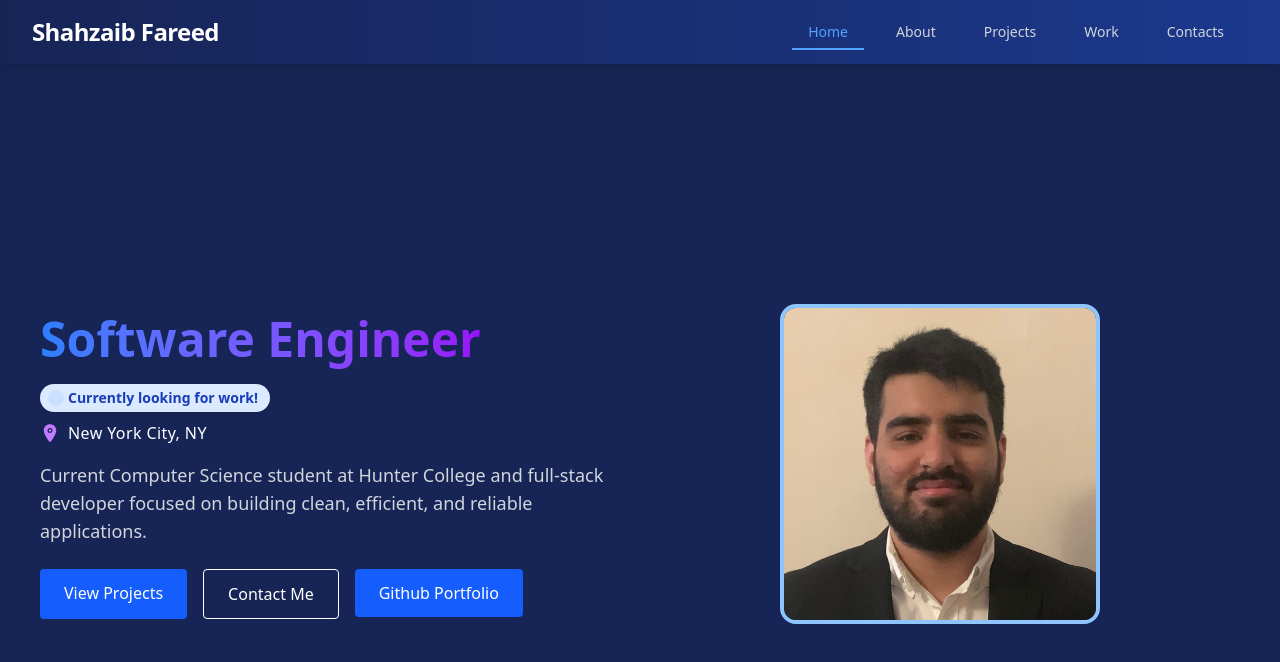
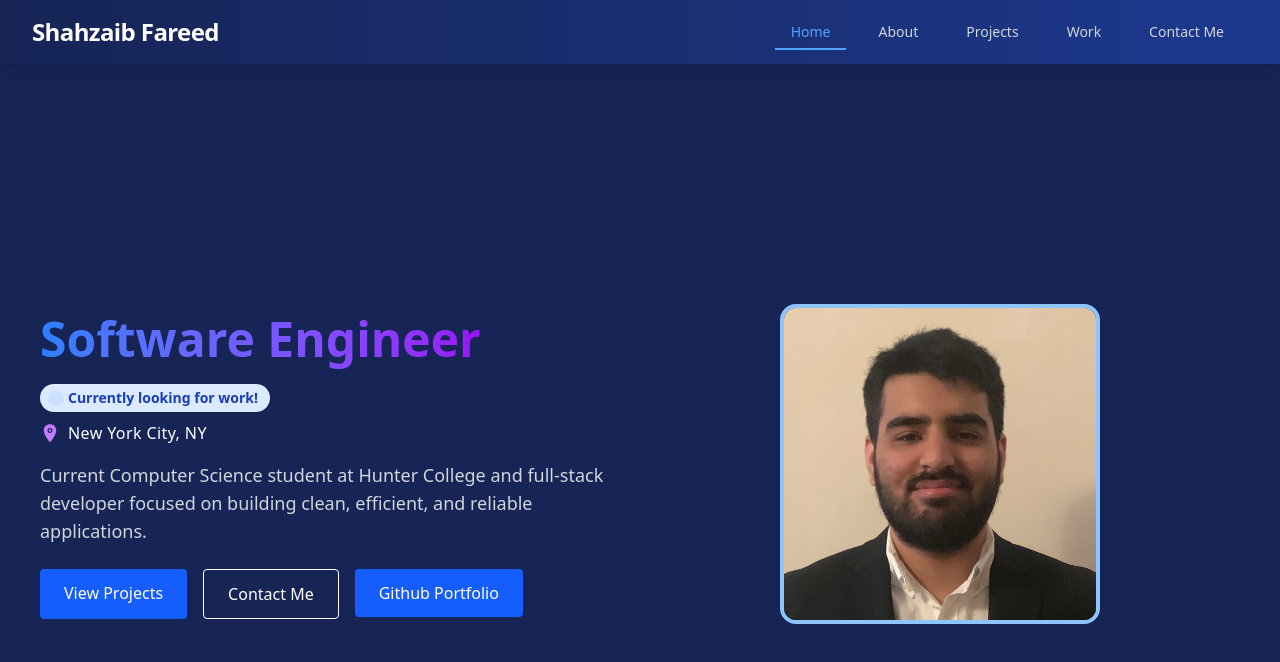
Before and after one commit to Shahzaibf/Portfolio-Website, a React (Vite) app in the folder portfolio/: page / in a window 1280 px wide. Shown: the top 662 px of the page. Built offline with nearby package versions, Linux system fonts and the light colour scheme.

Commit message:
Fixed ordering

```diff
--- a/portfolio/src/components/Navbar.jsx
+++ b/portfolio/src/components/Navbar.jsx
@@ -9,7 +9,7 @@ const links = [
   { to: "/about", label: "About" },
   { to: "/projects", label: "Projects" },
   { to: "/work", label: "Work"},
-  { to: "/contacts", label: "Contacts" },
+  { to: "/contacts", label: "Contact Me" },
 ];
 
 const NavLinks = ({ isMobile = false }) => {
--- a/portfolio/src/utils/proj.js
+++ b/portfolio/src/utils/proj.js
@@ -5,14 +5,6 @@ export const initialProjects = [
       "This portfolio site! Created to have others see it and get in touch! Hoping for you to understand my skillset, personality, and goals!",
     techstack: ["React.js", "Tailwind"],
     githublink: "https://github.com/Shahzaibf/Portfolio-Website",
-    gitLink: true,
-  },
-  {
-    title: "MERN Product Page Application",
-    description:
-      "A full-stack web application that lets users create, view, update, and delete products. Built with the MERN stack, it features a responsive UI with Chakra UI, modal-based editing, and dynamic routing. Ideal for managing a simple product catalog.",
-    techstack: ["MongoDB", "Express.js", "React.js", "Node.js"],
-    githublink: "https://github.com/Shahzaibf/Product-Page",
     gitLink: true,
   },
   {
@@ -36,6 +28,14 @@ export const initialProjects = [
       "App for helping gamers find teams by matching them based on game preferences, playstyle, playtime, and region. It features chat for coordination and a reputation system to reward positive interactions and report issues. Mainly handled cloud computing, architecture, cloud functions, and database management.",
     techstack: ["Lambda", "EC2", "PostgreSQL", "Docker", "Go"],
     githublink: "https://github.com/Evantopian/Nexus/tree/cloud",
+    gitLink: true,
+  },
+  {
+    title: "MERN Product Page Application",
+    description:
+      "A full-stack web application that lets users create, view, update, and delete products. Built with the MERN stack, it features a responsive UI with Chakra UI, modal-based editing, and dynamic routing. Ideal for managing a simple product catalog.",
+    techstack: ["MongoDB", "Express.js", "React.js", "Node.js"],
+    githublink: "https://github.com/Shahzaibf/Product-Page",
     gitLink: true,
   },
   {
```
